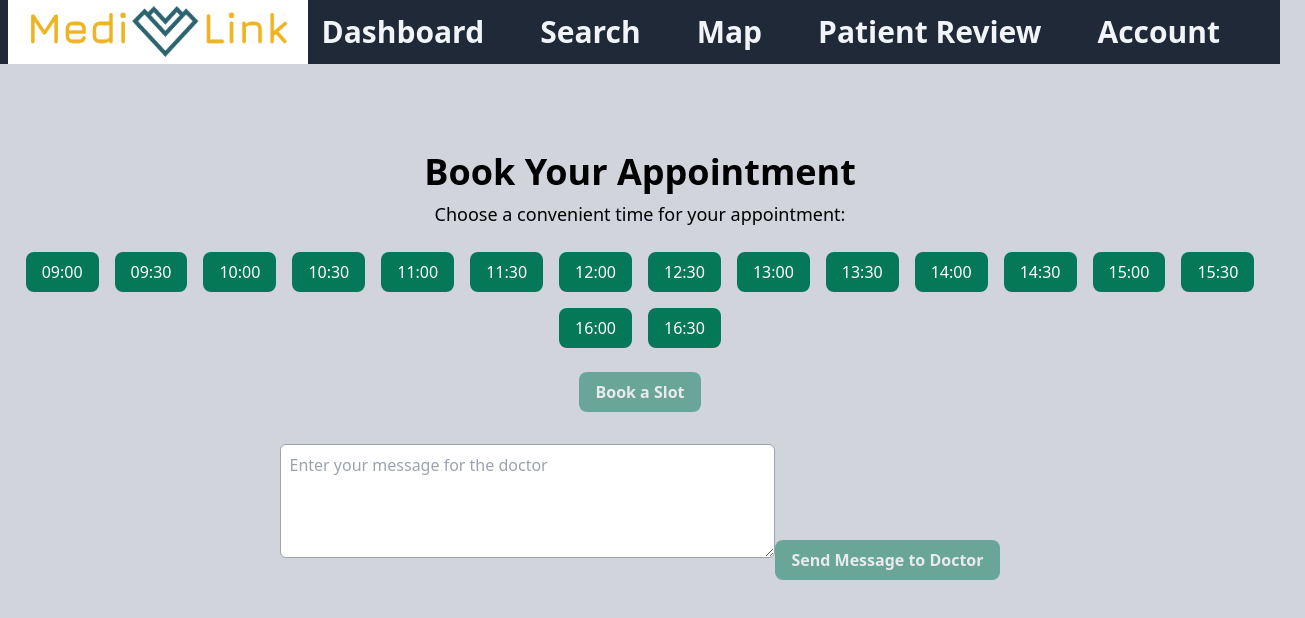
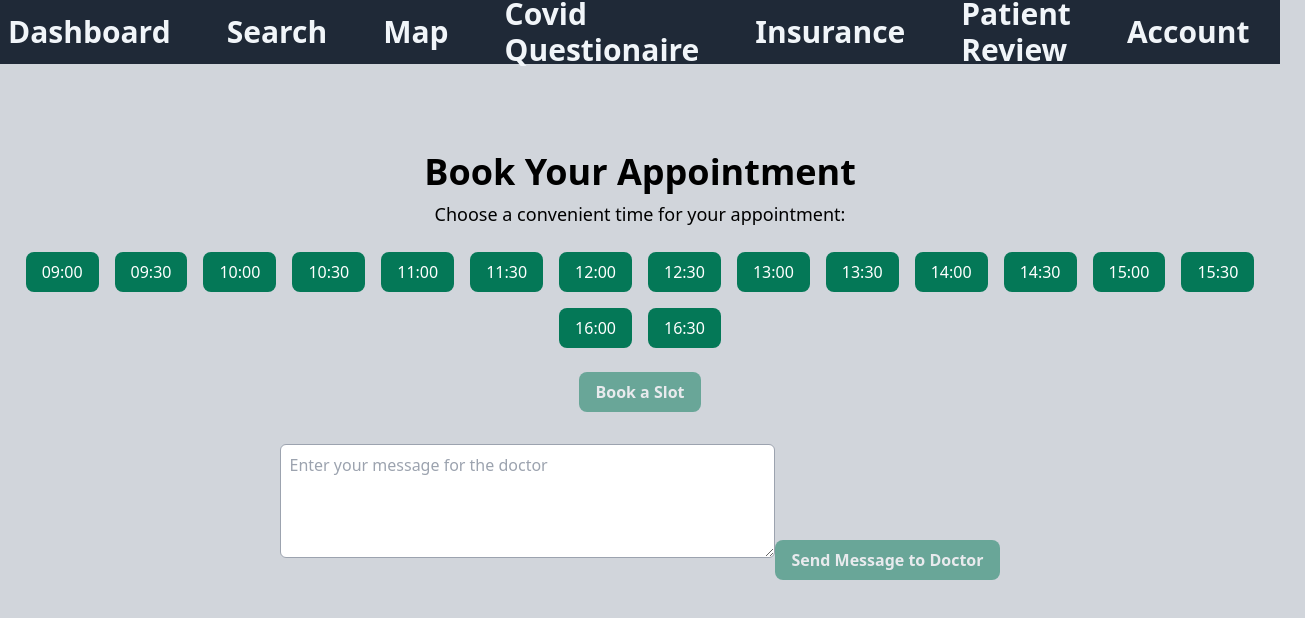
Before and after one commit to pavanpandya/patient-frontend, a Next.js app: page /book in a window 1280 px wide. Shown: the top 618 px of the page, 1305 px wide, since content can reach past the window. Built offline with nearby package versions, Linux system fonts and the light colour scheme.

Commit message:
Update NavBar.tsx

```diff
--- a/src/components/NavBar.tsx
+++ b/src/components/NavBar.tsx
@@ -9,6 +9,8 @@ function Header() {
                 <Link className="font-black pr-14 text-3xl" href="/dashboard">Dashboard</Link>
                 <Link className="font-black pr-14 text-3xl" href="/search">Search</Link>
                 <Link className="font-black pr-14 text-3xl" href="/map">Map</Link>
+                <Link className="font-black pr-14 text-3xl" href="/questionnaire">Covid Questionaire</Link>
+                <Link className="font-black pr-14 text-3xl" href="/insurance"> Insurance </Link>
                 <Link className="font-black pr-14 text-3xl" href="/patientreview">Patient Review</Link>
                 <Link className="font-black pr-14 text-3xl" href="/account">Account</Link>
             </div>
```
